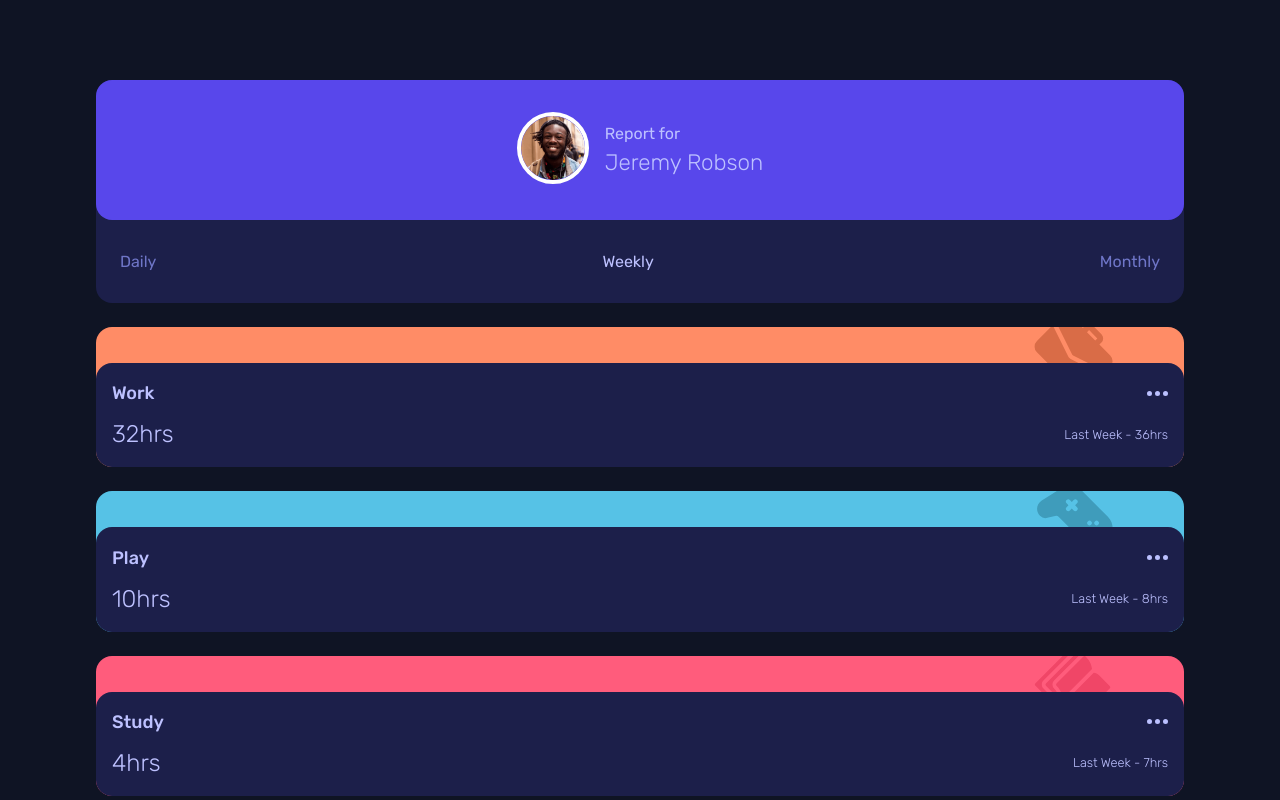
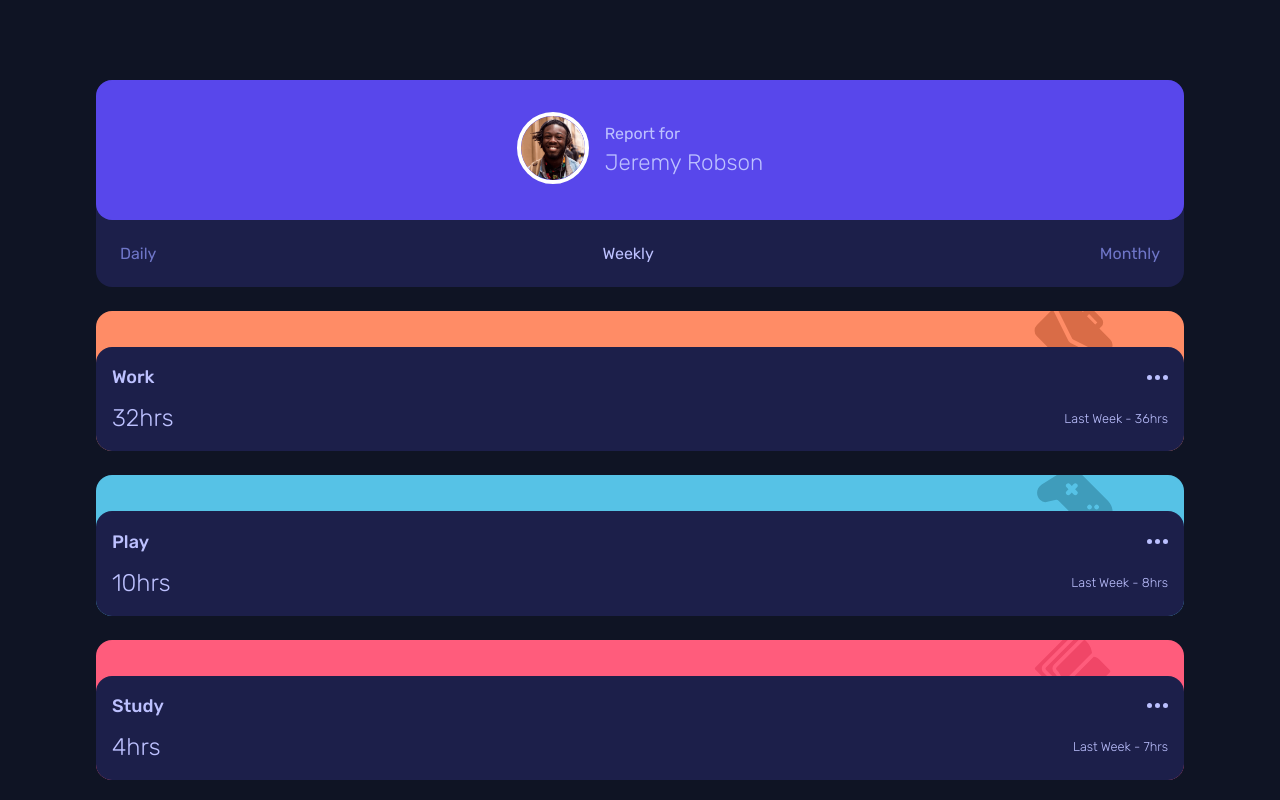
Before and after one commit to pimoux/time-tracking-dashboard-main, a plain HTML site: page index.html in a window 1280 px wide. Shown: the top 800 px of the page. Drawn offline with Linux system fonts and the light colour scheme.

Commit message:
fix padding in period section

```diff
--- a/css/style.scss
+++ b/css/style.scss
@@ -81,7 +81,7 @@ p {
     display: flex;
     justify-content: space-between;
     color: $desaturated-blue;
-    padding: 2rem 0;
+    padding: 1.5rem 0;
 }
 
 #main .profile .period p.active {
```
Also changed, not shown: css/style.css, 1 other file.
